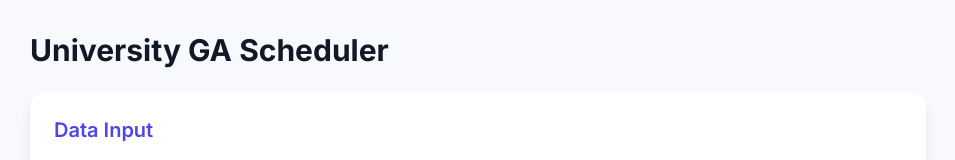
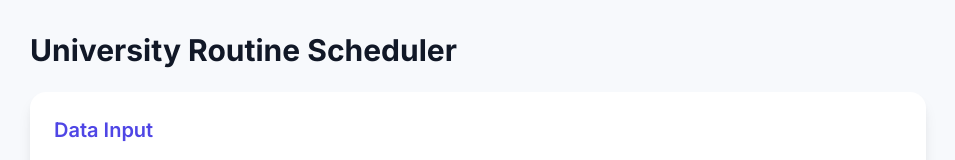
Before and after one commit to Shifat80/AI-Project, a plain HTML site: page index.html in a window 1280 px wide. Shown: the top 160 px of the page, without its empty margins (162-1117 px from the left). Drawn offline with nearby package versions, Linux system fonts and the light colour scheme.

```diff
--- a/index.html
+++ b/index.html
@@ -14,7 +14,7 @@
   <body class="p-4 md:p-8">
     <div class="max-w-4xl mx-auto">
       <h1 class="text-3xl font-bold text-gray-900 mb-6">
-        University GA Scheduler
+        University Routine Scheduler
       </h1>
 
       <div class="card p-6 mb-8">
```
